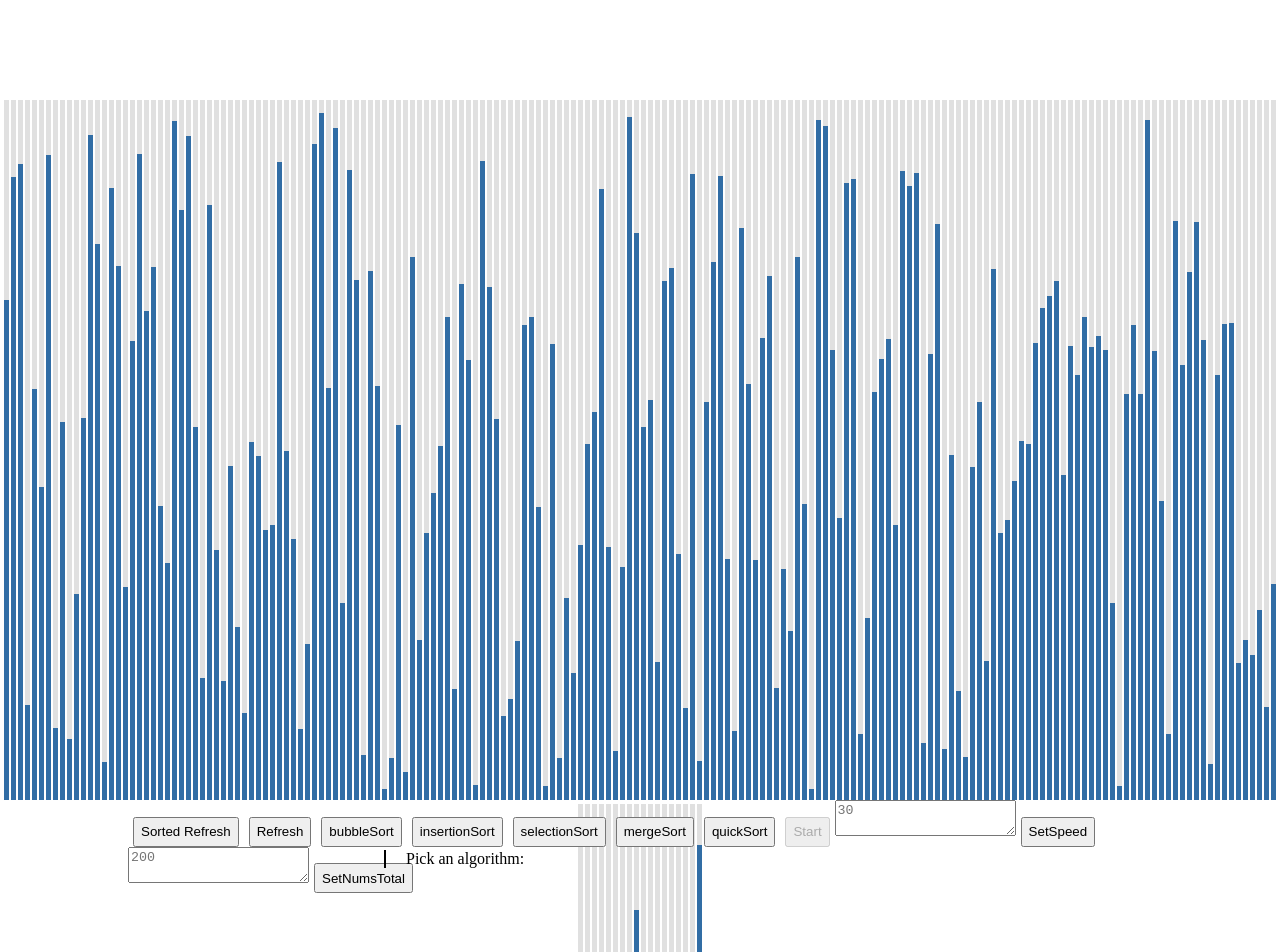
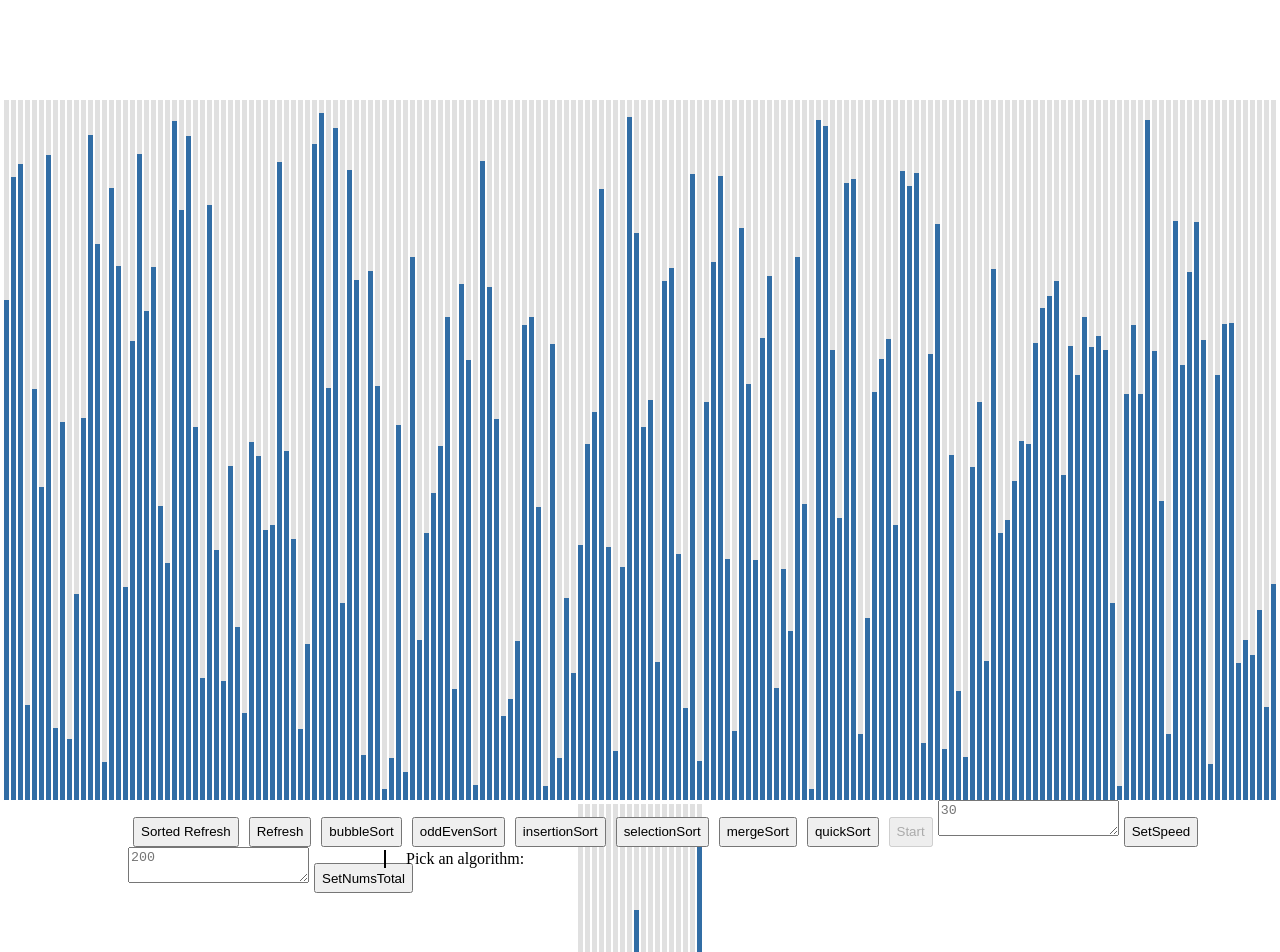
Before and after one commit to allenfeng2014/sorting-algorithms-visualizer, a React (Create React App) app: page / in a window 1280 px wide. Shown: the top 952 px of the page. Built offline with nearby package versions, Linux system fonts and the light colour scheme.

Commit message:
added oddEven sort

```diff
--- a/src/Numbers.js
+++ b/src/Numbers.js
@@ -139,6 +139,7 @@ function Numbers() {
   const buttons = {
     sortingAlgoNames: [
       "bubbleSort",
+      "oddEvenSort",
       "insertionSort",
       "selectionSort",
       "mergeSort",
--- a/src/sortingAlgos.js
+++ b/src/sortingAlgos.js
@@ -38,6 +38,50 @@ const sortingAlgos = {
         }
         numActions.push(numAction);
       }
+    }
+
+    return { numsSorted: nums, numActions };
+  },
+
+  oddEvenSort: function (numbers) {
+    let numActions = [];
+    let nums = [...numbers];
+    let prevRunSorted = false;
+    let curRunSorted = false;
+
+    let startIdx = 1;
+    let toggleIndices = [];
+    for (let idx = startIdx; idx < nums.length - 1; idx += 2) {
+      toggleIndices.push(idx);
+    }
+    numActions.push({
+      toggle: true,
+      toggleIndices,
+    });
+    while (!prevRunSorted || !curRunSorted) {
+      prevRunSorted = curRunSorted;
+      curRunSorted = true;
+      toggleIndices = [];
+      for (let idx = startIdx; idx < nums.length - 1; idx += 2) {
+        toggleIndices.push(idx);
+      }
+      numActions.push({
+        toggle: true,
+        toggleIndices,
+      });
+      for (let idx = startIdx; idx < nums.length - 1; idx += 2) {
+        let numAction = { swap: false, swapIndices: [idx, idx + 1] };
+        if (nums[idx] > nums[idx + 1]) {
+          curRunSorted = false;
+          nums[idx] = nums[idx] ^ nums[idx + 1];
+          nums[idx + 1] = nums[idx] ^ nums[idx + 1];
+          nums[idx] = nums[idx] ^ nums[idx + 1];
+          numAction.swap = true;
+        }
+        numActions.push(numAction);
+      }
+      // toggle odd/even mode
+      startIdx = 1 - startIdx;
     }
 
     return { numsSorted: nums, numActions };
@@ -190,8 +234,9 @@ const sortingAlgos = {
 
   quickSort: function (nums, range = [0, nums.length - 1], numActions = []) {
     nums = [...nums];
+    let length = nums.length;
     // base cases
-    if (nums.length === 2) {
+    if (length === 2) {
       let numsSorted = [];
       let numAction = {};
       if (nums[0] <= nums[1]) {
@@ -206,7 +251,7 @@ const sortingAlgos = {
     }
 
     // recursive calls
-    let pivotIdx = nums.length - 1;
+    let pivotIdx = length - 1;
     numActions.push({ toggle: true, toggleIndices: [range[0] + pivotIdx] });
     let numLeftIdx = 0;
     let numRightIdx = pivotIdx - 1;
@@ -247,7 +292,7 @@ const sortingAlgos = {
       pivotIdx = numLeftIdx;
     }
     // move pivot number to its correct position so that lefts < pivot < rights
-    for (let idx = nums.length - 1; idx > pivotIdx; idx--) {
+    for (let idx = length - 1; idx > pivotIdx; idx--) {
       nums[idx] = nums[idx - 1];
       numActions.push({
         swap: false,
@@ -267,7 +312,6 @@ const sortingAlgos = {
     });
 
     let numsSortedLeft = nums.slice(0, pivotIdx);
-    let actionsLeft = [];
     if (pivotIdx > 1) {
       let obj = this.quickSort(
         numsSortedLeft,
@@ -277,9 +321,8 @@ const sortingAlgos = {
       numsSortedLeft = obj.numsSorted;
       numActions = obj.numActions;
     }
-    let numsSortedRight = nums.slice(pivotIdx + 1, nums.length);
-    let actionsRight = [];
-    if (pivotIdx < nums.length - 2) {
+    let numsSortedRight = nums.slice(pivotIdx + 1, length);
+    if (pivotIdx < length - 2) {
       let obj = this.quickSort(
         numsSortedRight,
         [range[0] + pivotIdx + 1, range[1]],
```
Also changed, not shown: 1 other file (tests, documents, lock files or other folders).
